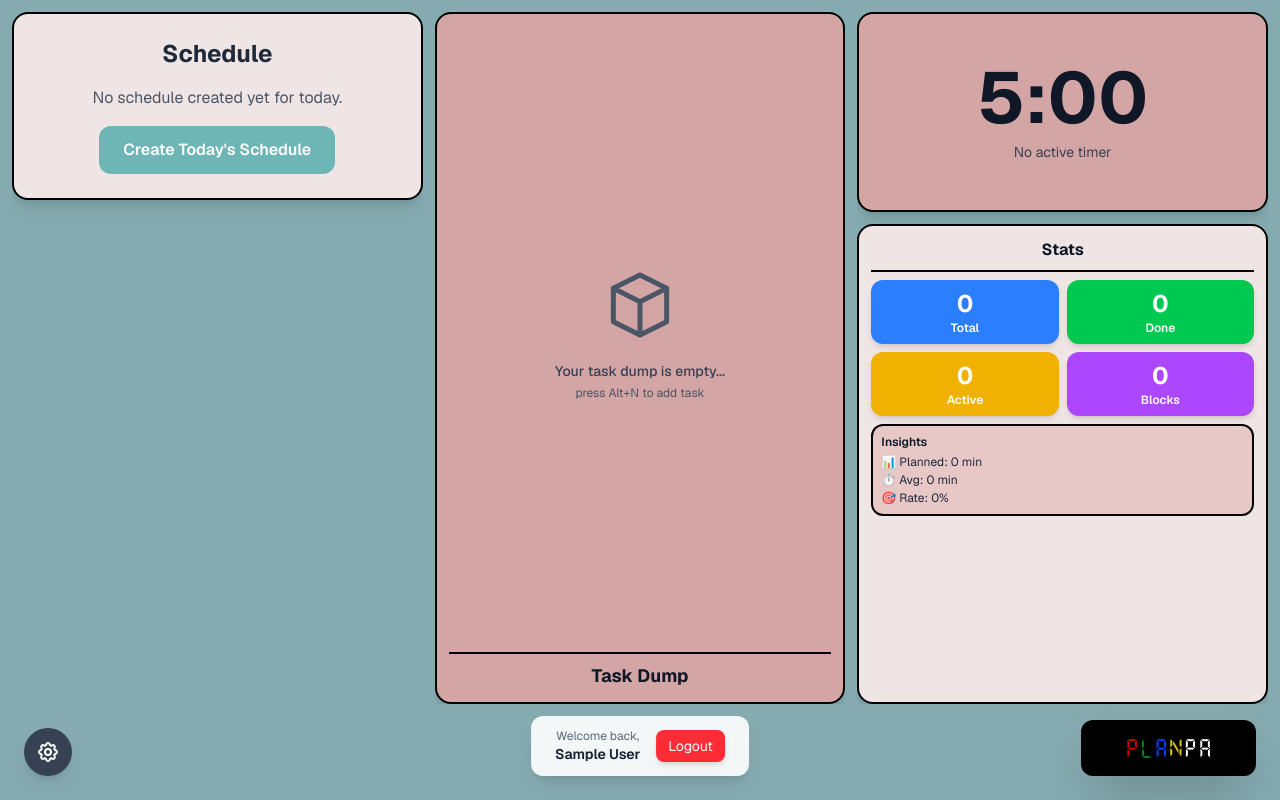
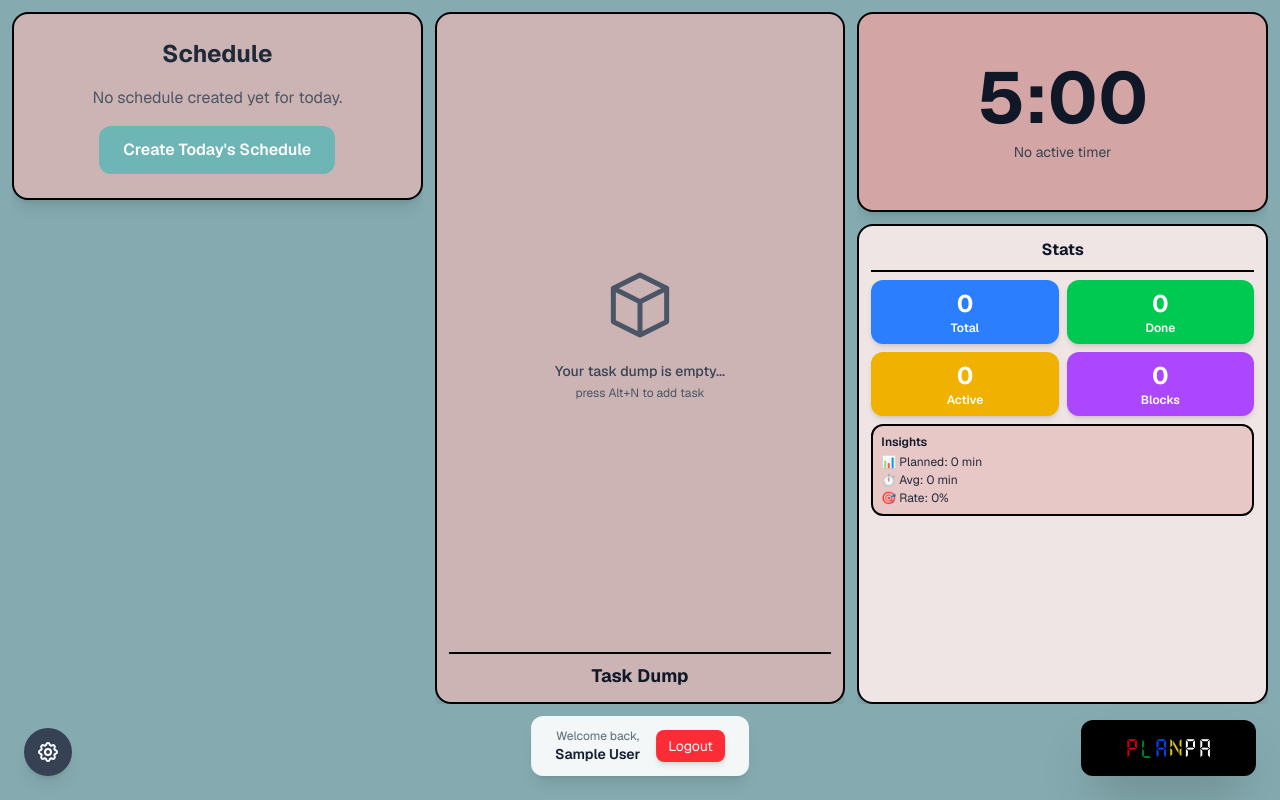
Before and after one commit to BalajiRKB/Planpa, a Next.js app: page / in a window 1280 px wide. Built offline with nearby package versions, Linux system fonts and the light colour scheme; sample sign-in values are in the browser's storage.

Commit message:
style: change Schedule and Task Dump backgrounds to #CDB4B4
- ScheduleView: bg-[#f0e5e5] → bg-[#CDB4B4]
- TaskDump: bg-white → bg-[#CDB4B4]
- Creates unified muted pink/beige color scheme
- Better visual consistency between left and center columns

```diff
--- a/app/components/ScheduleView.tsx
+++ b/app/components/ScheduleView.tsx
@@ -15,7 +15,7 @@ export default function ScheduleView() {
 
   if (!schedule) {
     return (
-      <div className="bg-[#f0e5e5] rounded-2xl shadow-lg p-6 text-center border-2 border-black">
+      <div className="bg-[#CDB4B4] rounded-2xl shadow-lg p-6 text-center border-2 border-black">
         <h2 className="text-2xl font-bold text-gray-800 mb-4">Schedule</h2>
         <p className="text-gray-600 mb-4">No schedule created yet for today.</p>
         <button
@@ -29,7 +29,7 @@ export default function ScheduleView() {
   }
 
   return (
-    <div className="bg-[#f0e5e5] rounded-2xl shadow-lg p-3 border-2 border-black h-full flex flex-col">
+    <div className="bg-[#CDB4B4] rounded-2xl shadow-lg p-3 border-2 border-black h-full flex flex-col">
       <div className="space-y-2 flex-1 overflow-y-auto pr-1 mb-3">
         {timeBlocks.map((block) => (
           <TimeBlockCard key={block.blockId} block={block} tasks={tasks} />
--- a/app/components/TaskDump.tsx
+++ b/app/components/TaskDump.tsx
@@ -72,7 +72,7 @@ export default function TaskDump() {
 
   return (
     <>
-      <div className="bg-[#d4a5a5] rounded-2xl shadow-lg p-3 border-2 border-black h-full flex flex-col">
+      <div className="bg-[#CDB4B4] rounded-2xl shadow-lg p-3 border-2 border-black h-full flex flex-col">
         <div className="space-y-2 flex-1 flex flex-col justify-center overflow-y-auto">
           {unassignedTasks.length === 0 ? (
             <div className="text-center py-12">
```
